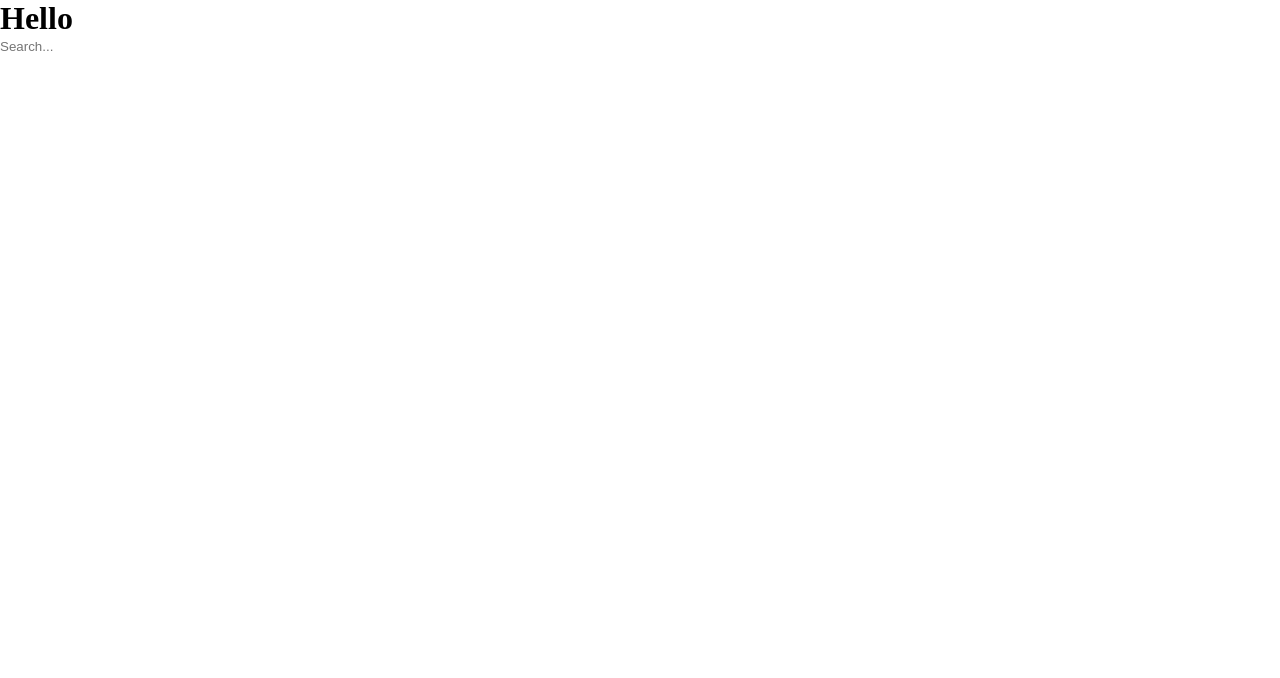
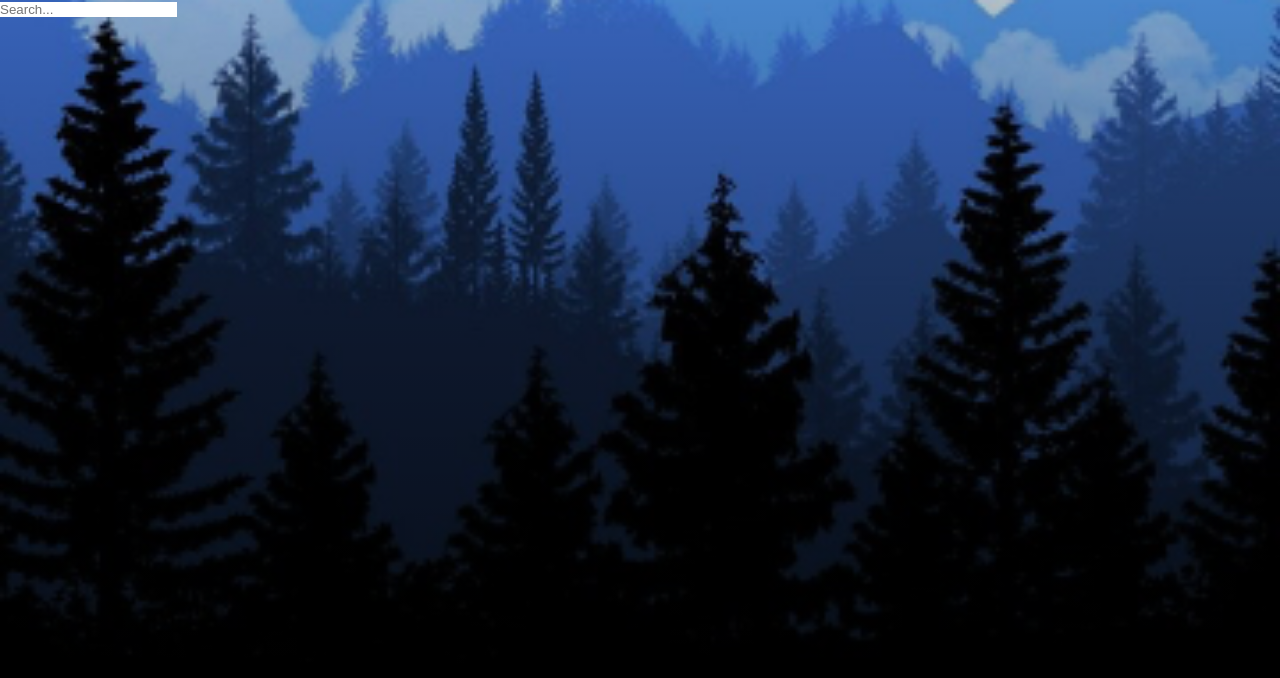
Before and after one commit to tpadilla10117/weather-react, a React (Create React App) app: page / in a window 1280 px wide. Shown: the top 678 px of the page. Built offline with nearby package versions, Linux system fonts and the light colour scheme.

Commit message:
did some basic styling to homePage

```diff
--- a/src/components/App.js
+++ b/src/components/App.js
@@ -9,10 +9,8 @@ const BASE_URL = 'https://api.openweathermap.org/data/2.5';
 function App() {
   return (
     <div className="App">
-      <h1>Hello</h1>
 
       <HomePage />
-
 
     </div>
   );
--- a/src/index.css
+++ b/src/index.css
@@ -4,3 +4,18 @@
   margin: 0;
   border: 0;
 }
+
+body {
+  font-family: 'montseratt', sans-serif;
+}
+
+.App {
+  background-image: url('./assets/cold-bg.jpg');
+  background-size: cover;
+  background-position: bottom;
+  transition: 0,4 ease-out;
+}
+
+.App.warm {
+  background-image: url('./assets/warm-bg.jpg') ;
+}
--- /dev/null
+++ b/src/pages/home/Home.css
@@ -0,0 +1,11 @@
+/* .App {
+    background-image: url('../../assets/cold-bg.jpg');
+    background-size: cover;
+    background-position: bottom;
+    transition: 0,4 ease-out;
+  } */
+
+  main {
+      min-height: 100vh;
+      background-image: linear-gradient(to bottom, rgba(0, 0, 0, 0.2), rgba(0, 0, 0, 0.75) );
+  }
--- a/src/pages/home/Home.jsx
+++ b/src/pages/home/Home.jsx
@@ -1,6 +1,7 @@
 import React from 'react';
 
 import { SearchBox } from '../../components/utils';
+import './Home.css';
 
 const HomePage = () => {
     return (
```
Also changed, not shown: src/components/styles/SearchBox.css (added).
